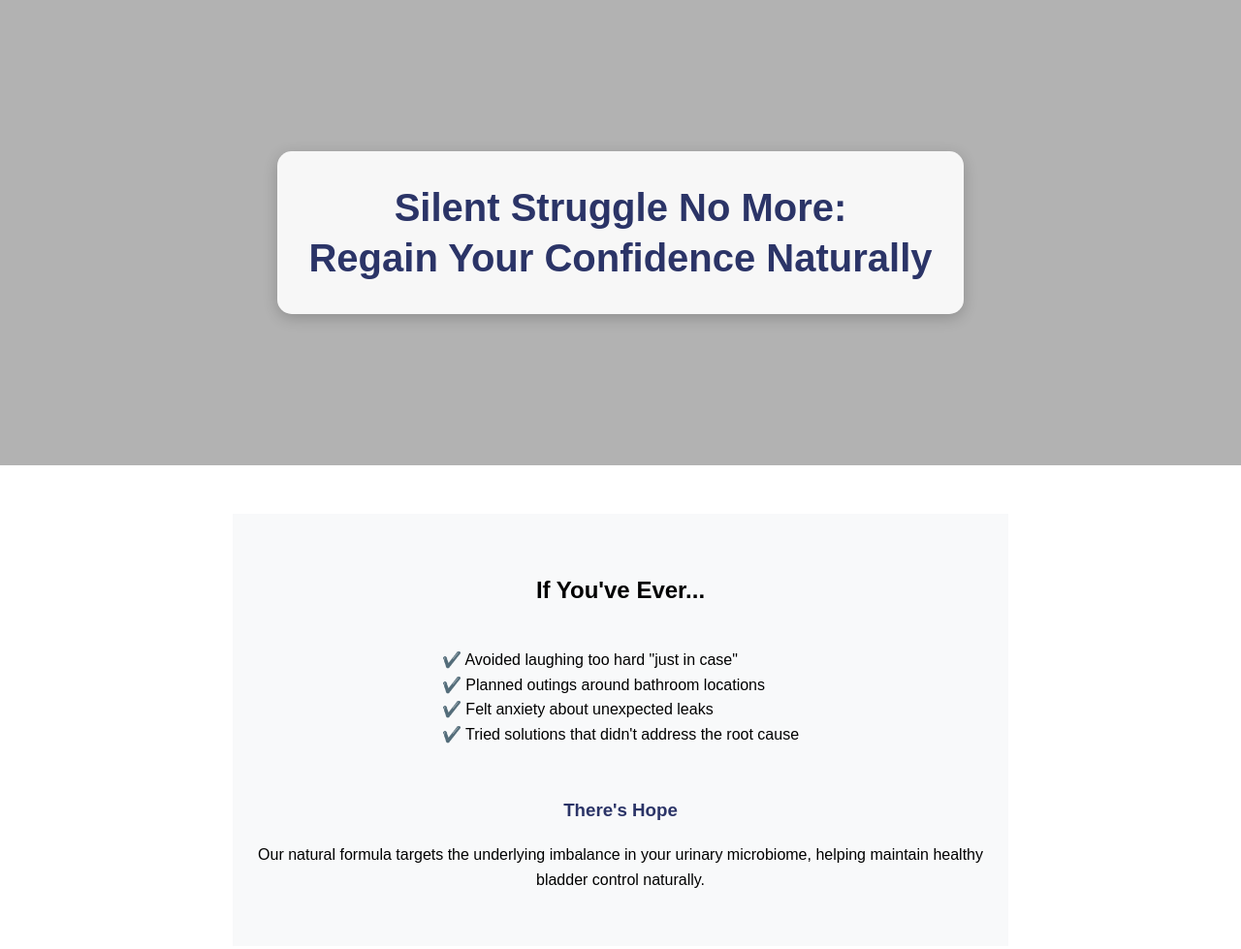
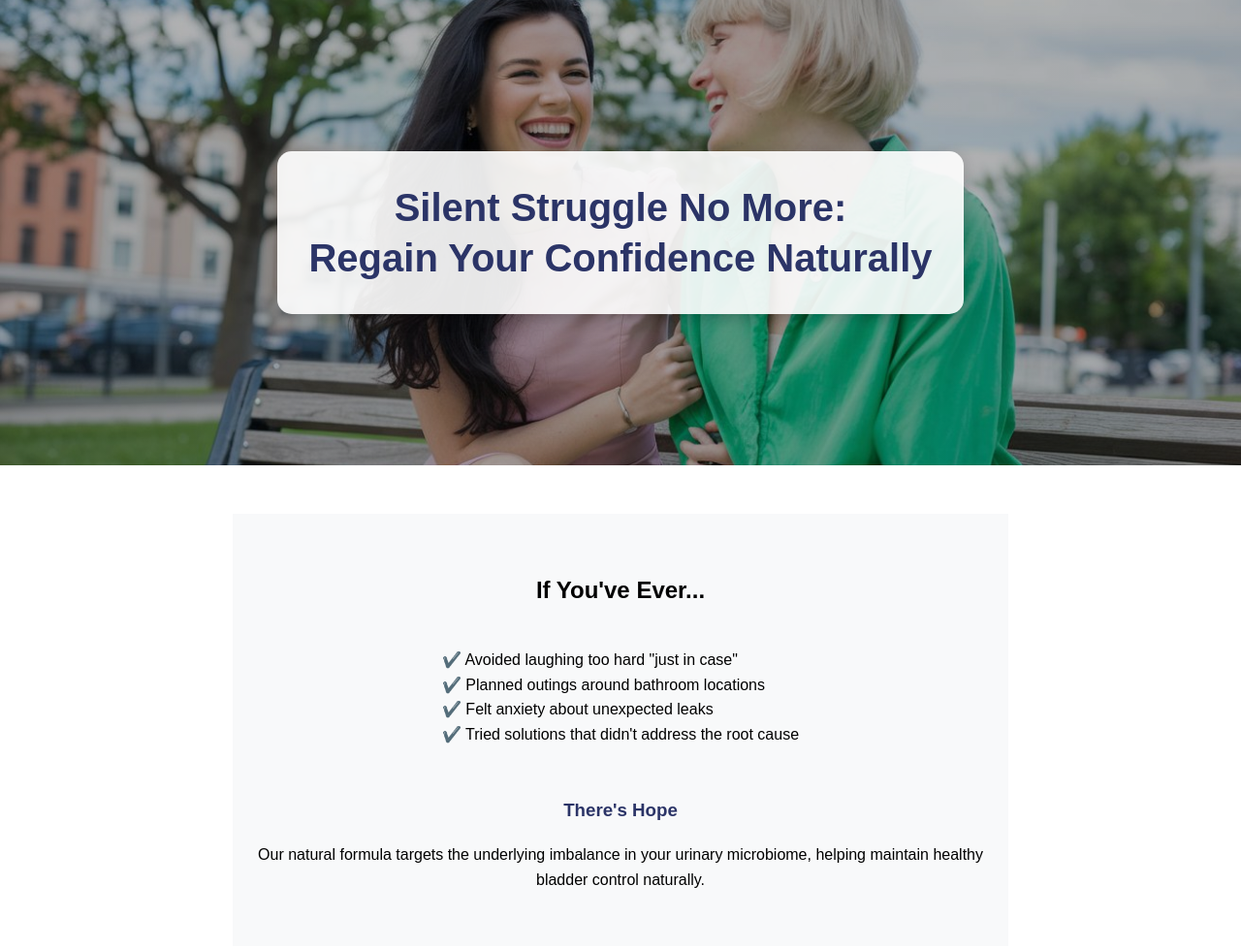
Before and after one commit to HowNow101/nomoreleaks, a plain HTML site: page index.html in a window 1280 px wide. Shown: the top 979 px of the page at 97% size. Drawn offline with Linux system fonts and the light colour scheme.

Commit message:
Update index.html

```diff
--- a/index.html
+++ b/index.html
@@ -16,7 +16,7 @@
             height: 60vh;
             min-height: 400px;
             background: linear-gradient(rgba(0,0,0,0.3), rgba(0,0,0,0.3)),
-                        url('image1banner.jpeg') center/cover;
+                        url('images/image1banner.jpeg') center/cover;
             display: flex;
             align-items: center;
             justify-content: center;
```
